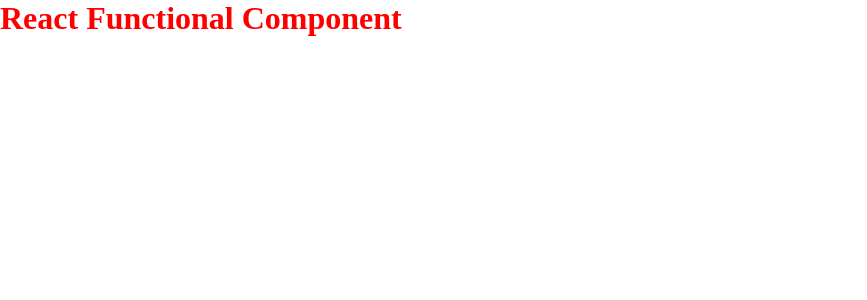
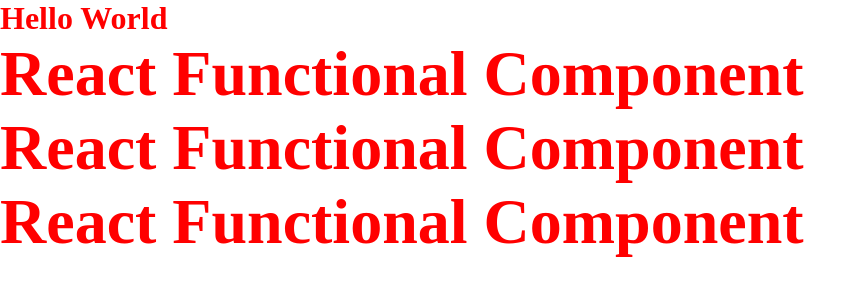
Before and after one commit to DHIYANESH-K/Food_Ordering_Application, a React (Vite) app: page / in a window 1280 px wide. Shown: the top 300 px of the page, without its empty margins (0-867 px from the left). Built offline with nearby package versions, Linux system fonts and the light colour scheme.

Commit message:
Render React component inside element

```diff
--- a/App.js
+++ b/App.js
@@ -1,20 +1,17 @@
 import React from "react";
 import ReactDOM from "react-dom/client";
-
-
-// React Element
-const heading=(<h1 className="heading">
-    Hello World
-    </h1>);
-
-
-// React Component
-    // Class Based Component
-    // Functional Component
 
 const HeadingComponent=()=>{
     return <h1 className="heading">React Functional Component</h1>;
 }
 
+const heading=(<h1 className="heading">
+    Hello World
+    {HeadingComponent()}
+    <HeadingComponent/>
+    <HeadingComponent></HeadingComponent>
+    </h1>);
+
+
 let root=ReactDOM.createRoot(document.getElementById("root"));
-root.render(<HeadingComponent/>);
+root.render(heading);
```
